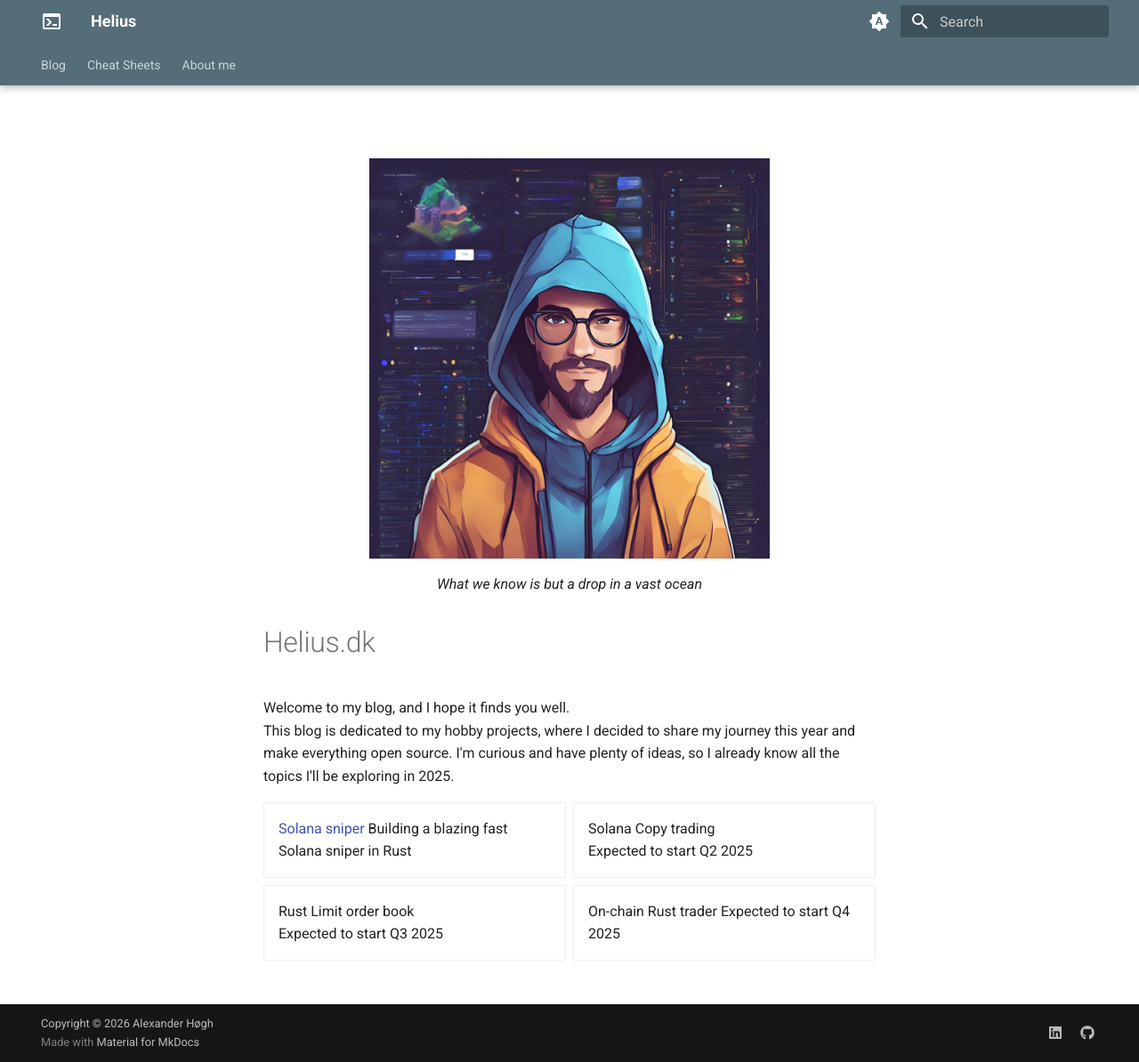
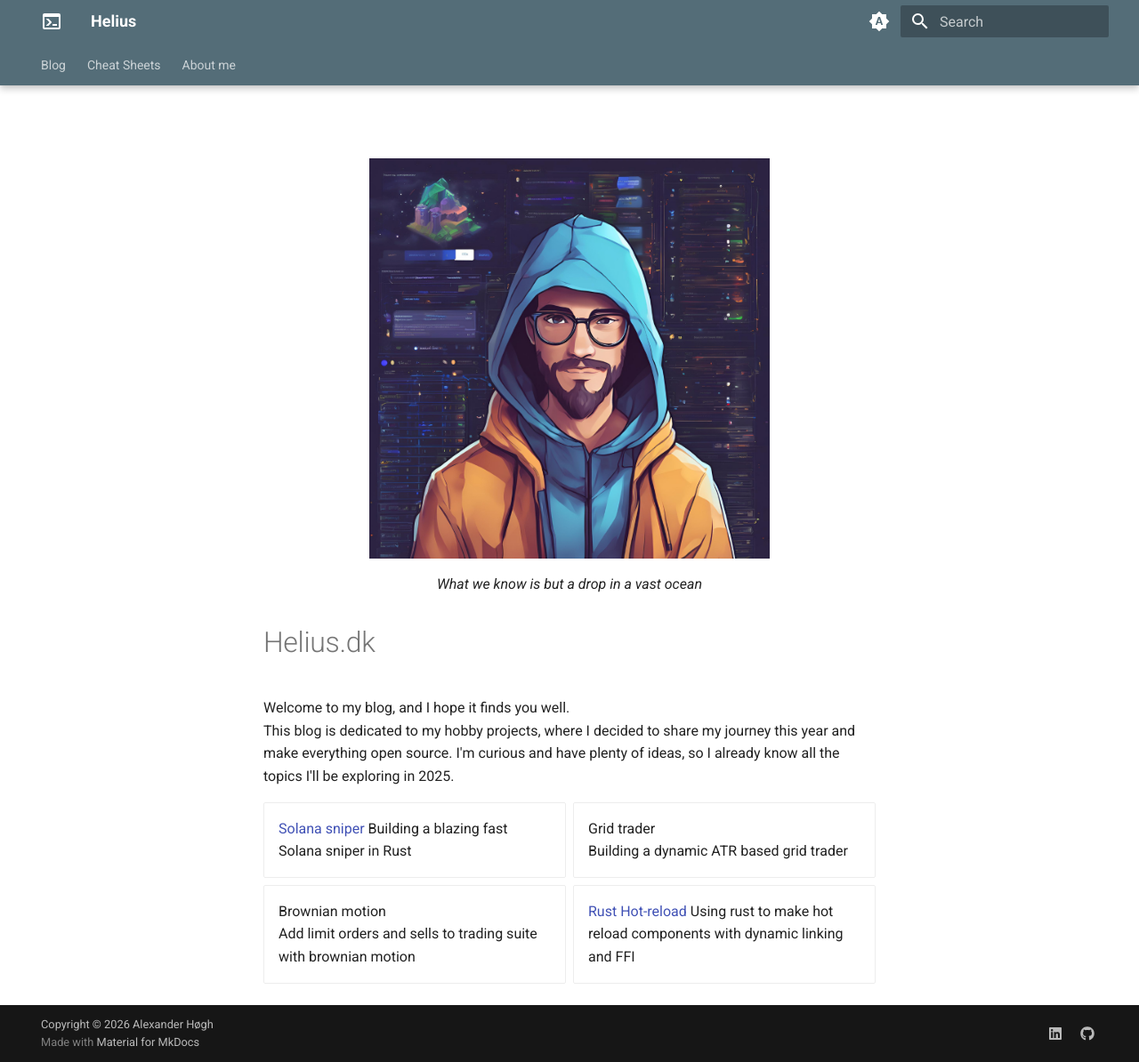
Before and after one commit to weestack/helius.dk, an MkDocs documentation site: the page built from mkdocs/index.md, in a window 1280 px wide and 1194 px high. Shown: the whole window at 89% size. Built offline with MkDocs 1.6.1 and Material for MkDocs 9.7.7, drawn with Linux system fonts in a browser that asks for light colours.

Commit message:
Update frontpage with new projects

```diff
--- a/mkdocs/index.md
+++ b/mkdocs/index.md
@@ -11,11 +11,11 @@ This blog is dedicated to my hobby projects, where I decided to share my journey
 
 - [Solana sniper](/blog/category/solana-sniper/)
   Building a blazing fast Solana sniper in Rust
-- Solana Copy trading
-  Expected to start Q2 2025
-- Rust Limit order book
-  Expected to start Q3 2025
-- On-chain Rust trader
-  Expected to start Q4 2025
+- Grid trader
+  Building a dynamic ATR based grid trader
+- Brownian motion
+  Add limit orders and sells to trading suite with brownian motion
+- [Rust Hot-reload](/blog/category/hot-reloading/)
+  Using rust to make hot reload components with dynamic linking and FFI
 
 </div>
```
